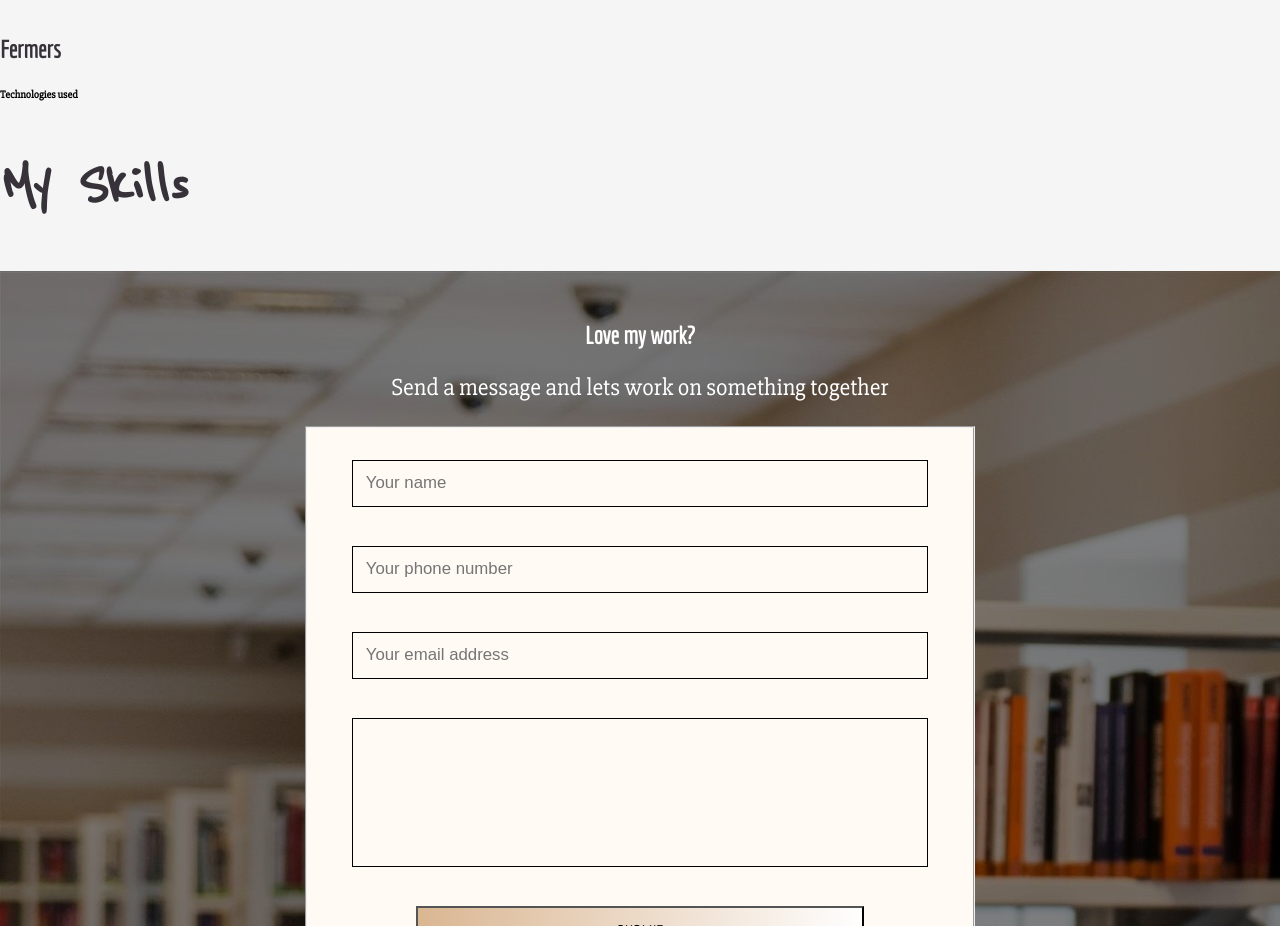
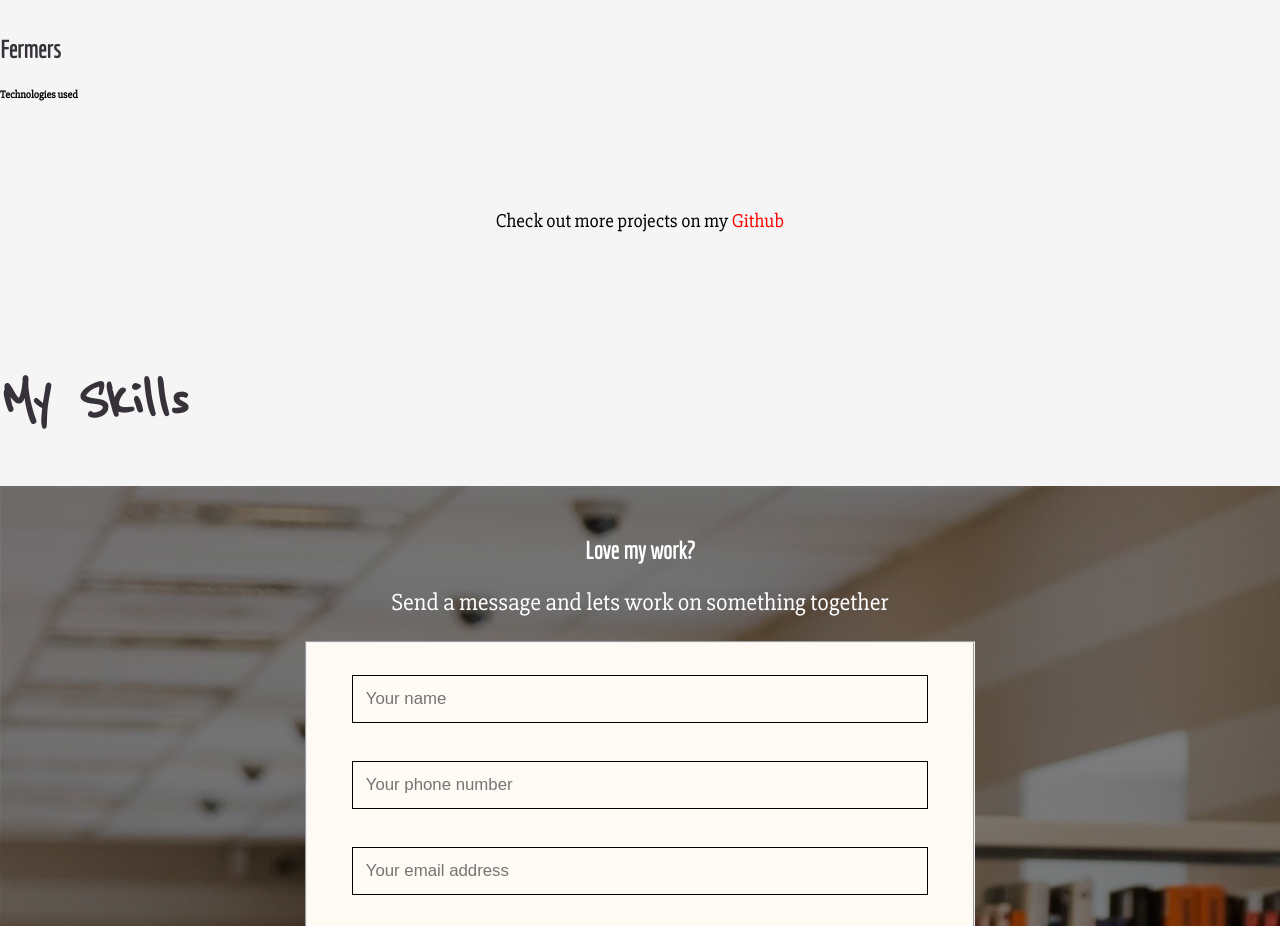
Before and after one commit to Adesayo/portfolio, a plain HTML site: page index.html in a window 1280 px wide. Shown: the part 1400-2326 px from the top of the page. Drawn offline with Linux system fonts and the light colour scheme.

Commit message:
Update index.html

```diff
--- a/index.html
+++ b/index.html
@@ -54,13 +54,19 @@
    </ul>
  </div>
 </div>
+<div class="github">
+  <p>
 
+  Check out more projects on my <a href="https://github.com/Adesayo">Github</a></p>
+</div>
 
 <div id="skills">
   <h2 class="main-heading"> My skills</h2>
 
 
 <div id="contact">
+
+
    <h3>Love my work?</h3>
    <p>Send a message and lets work on something together</p>
 
```
